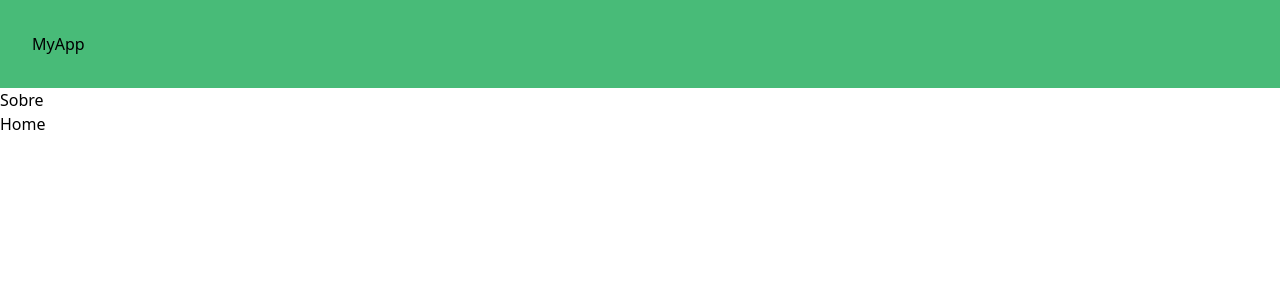
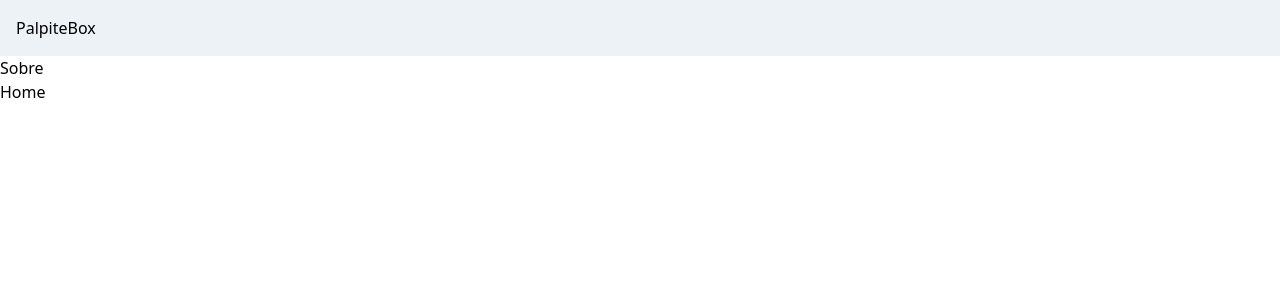
Before and after one commit to roneydev01/palpite-box, a Next.js app: page /sobre in a window 1280 px wide. Shown: the top 300 px of the page. Built offline with nearby package versions, Linux system fonts and the light colour scheme.

Commit message:
Adicionado CSS Modules

```diff
--- /dev/null
+++ b/components/Header/index.js
@@ -0,0 +1,15 @@
+import React from 'react'
+import styles from './styles.module.css'
+
+
+const Header = () => {
+  return (
+    <div className={styles.wrapper}>
+      <div className='container mx-auto'>
+        PalpiteBox
+      </div>
+    </div>
+  )
+}
+
+export default Header
--- /dev/null
+++ b/components/Header/styles.module.css
@@ -0,0 +1,3 @@
+.wrapper {
+  @apply bg-gray-200 p-4
+}
--- a/pages/_app.js
+++ b/pages/_app.js
@@ -1,12 +1,15 @@
 import React from 'react'
-
 import '../css/styles.css'
+import Header from '../components/Header'
 
 const MyApp = ({ Component, pageProps }) => {
   return (
     <div>
-      <h1 className='bg-red-400 md:bg-green-500 sm:bg-purple-700 p-8'>MyApp</h1>
-      <Component {...pageProps} />
+      <Header />
+      <div>
+        <Component {...pageProps} />
+      </div>
+
     </div>
   )
 }
```
